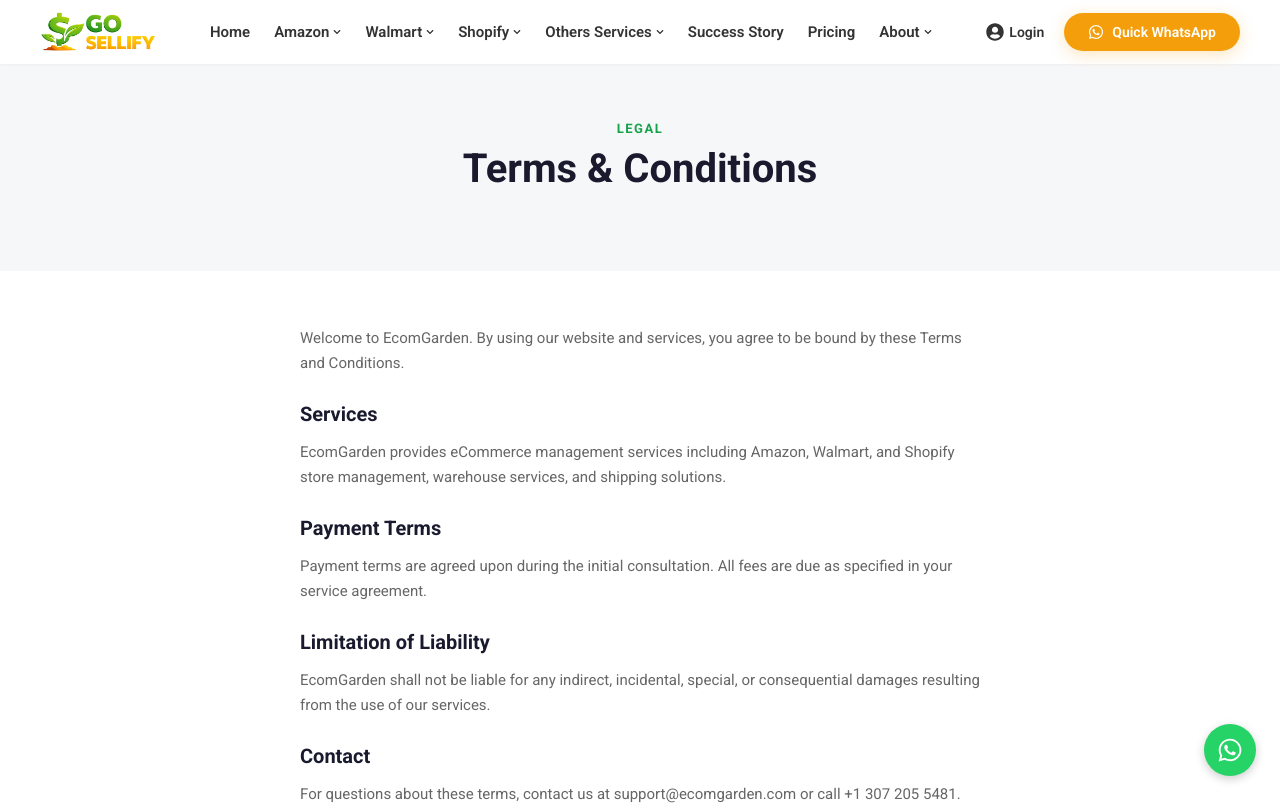
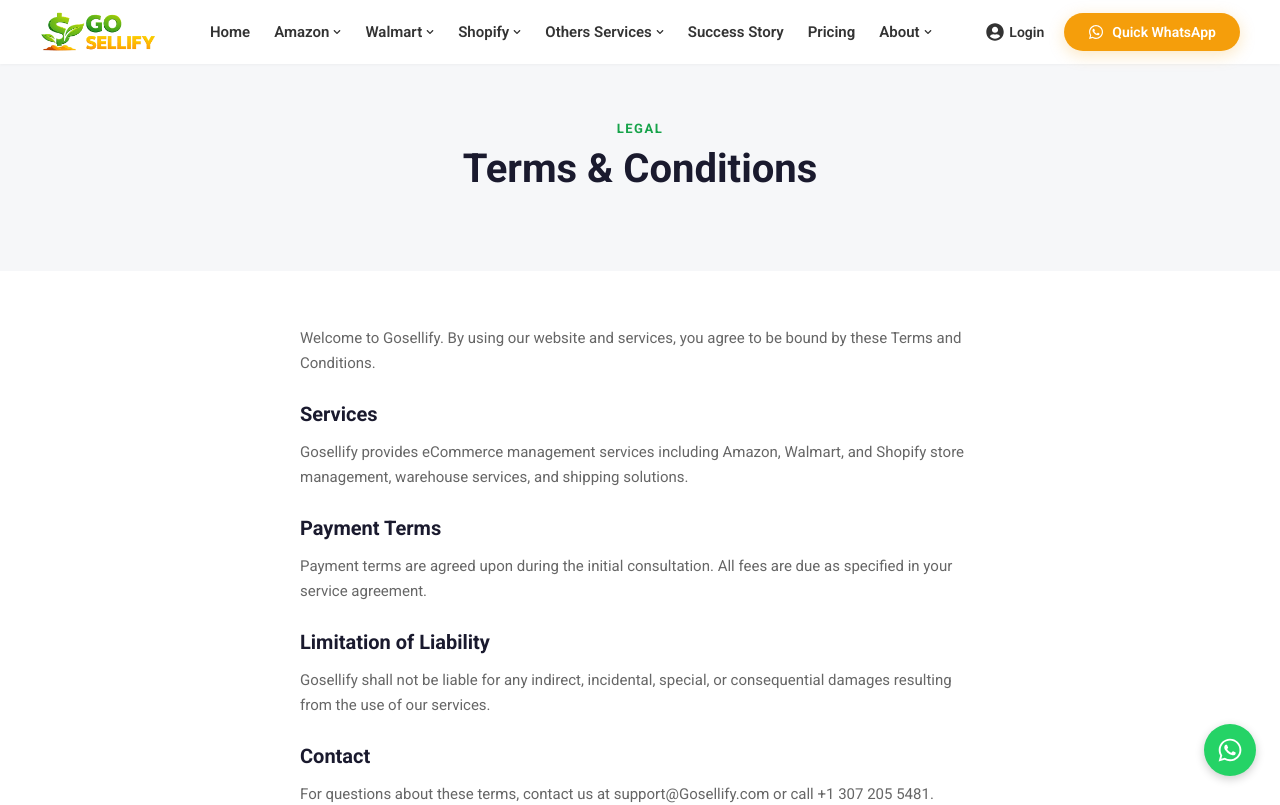
Before and after one commit to khawajaali1020/Webgosellify, a Next.js app: page /terms in a window 1280 px wide. Shown: the top 805 px of the page. Built offline with nearby package versions, Linux system fonts and the light colour scheme.

Commit message:
Update page.tsx

```diff
--- a/src/app/terms/page.tsx
+++ b/src/app/terms/page.tsx
@@ -1,8 +1,8 @@
 import { Metadata } from "next";
 
 export const metadata: Metadata = {
-  title: "Terms & Conditions - EcomGarden",
-  description: "EcomGarden Terms and Conditions",
+  title: "Terms & Conditions - Gosellify",
+  description: "Gosellify Terms and Conditions",
 };
 
 export default function TermsPage() {
@@ -22,12 +22,12 @@
       <section style={{ padding: "55px 0", background: "#fff" }}>
         <div className="container-main" style={{ maxWidth: "720px", margin: "0 auto" }}>
           <p className="typo-body" style={{ marginBottom: "24px" }}>
-            Welcome to EcomGarden. By using our website and services, you agree to be bound by these Terms and Conditions.
+            Welcome to Gosellify. By using our website and services, you agree to be bound by these Terms and Conditions.
           </p>
 
           <h2 className="typo-h3" style={{ marginBottom: "12px" }}>Services</h2>
           <p className="typo-body" style={{ marginBottom: "24px" }}>
-            EcomGarden provides eCommerce management services including Amazon, Walmart, and Shopify store management, warehouse services, and shipping solutions.
+            Gosellify provides eCommerce management services including Amazon, Walmart, and Shopify store management, warehouse services, and shipping solutions.
           </p>
 
           <h2 className="typo-h3" style={{ marginBottom: "12px" }}>Payment Terms</h2>
@@ -37,12 +37,12 @@
 
           <h2 className="typo-h3" style={{ marginBottom: "12px" }}>Limitation of Liability</h2>
           <p className="typo-body" style={{ marginBottom: "24px" }}>
-            EcomGarden shall not be liable for any indirect, incidental, special, or consequential damages resulting from the use of our services.
+            Gosellify shall not be liable for any indirect, incidental, special, or consequential damages resulting from the use of our services.
           </p>
 
           <h2 className="typo-h3" style={{ marginBottom: "12px" }}>Contact</h2>
           <p className="typo-body">
-            For questions about these terms, contact us at support@ecomgarden.com or call +1 307 205 5481.
+            For questions about these terms, contact us at support@Gosellify.com or call +1 307 205 5481.
           </p>
         </div>
       </section>
```
